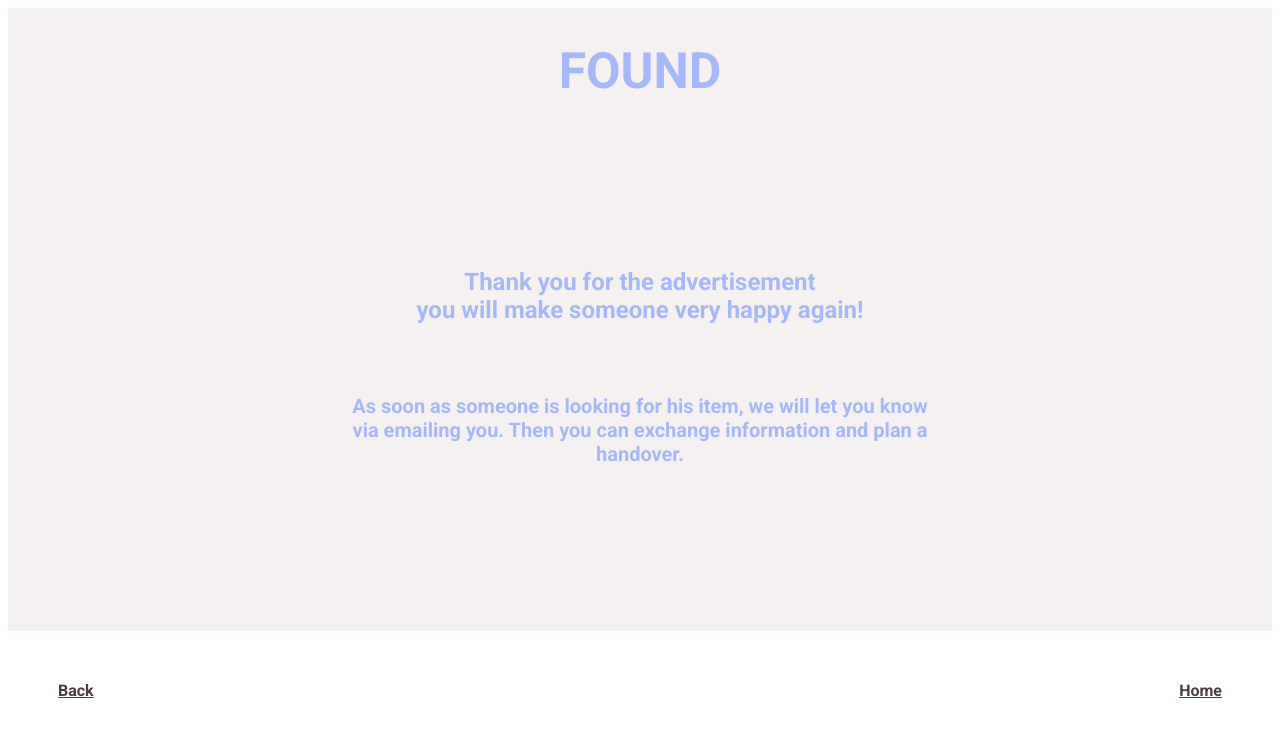
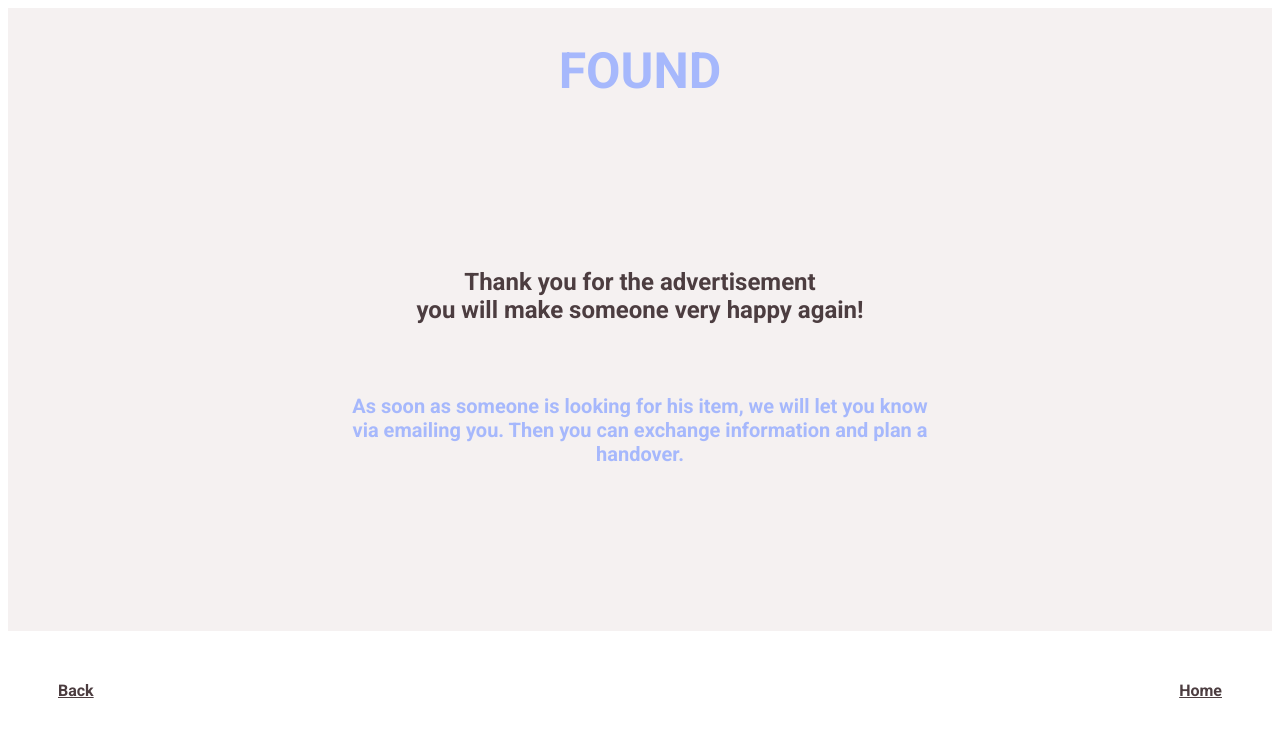
Before and after one commit to coding-bootcamps-eu/2023-04-final-project-lost-and-found, a Vue app: page /found/foundmessagepage in a window 1280 px wide. Shown: the top 736 px of the page. Built offline with nearby package versions, Linux system fonts and the light colour scheme; what vue3-openlayers would draw is missing.

Commit message:
style: revise text color

```diff
--- a/src/views/FoundMessagePage.vue
+++ b/src/views/FoundMessagePage.vue
@@ -66,6 +66,7 @@ h3 {
 
 h2 {
   padding-bottom: 50px;
+  color: #4c3d40;
 }
 
 h3 {
```
